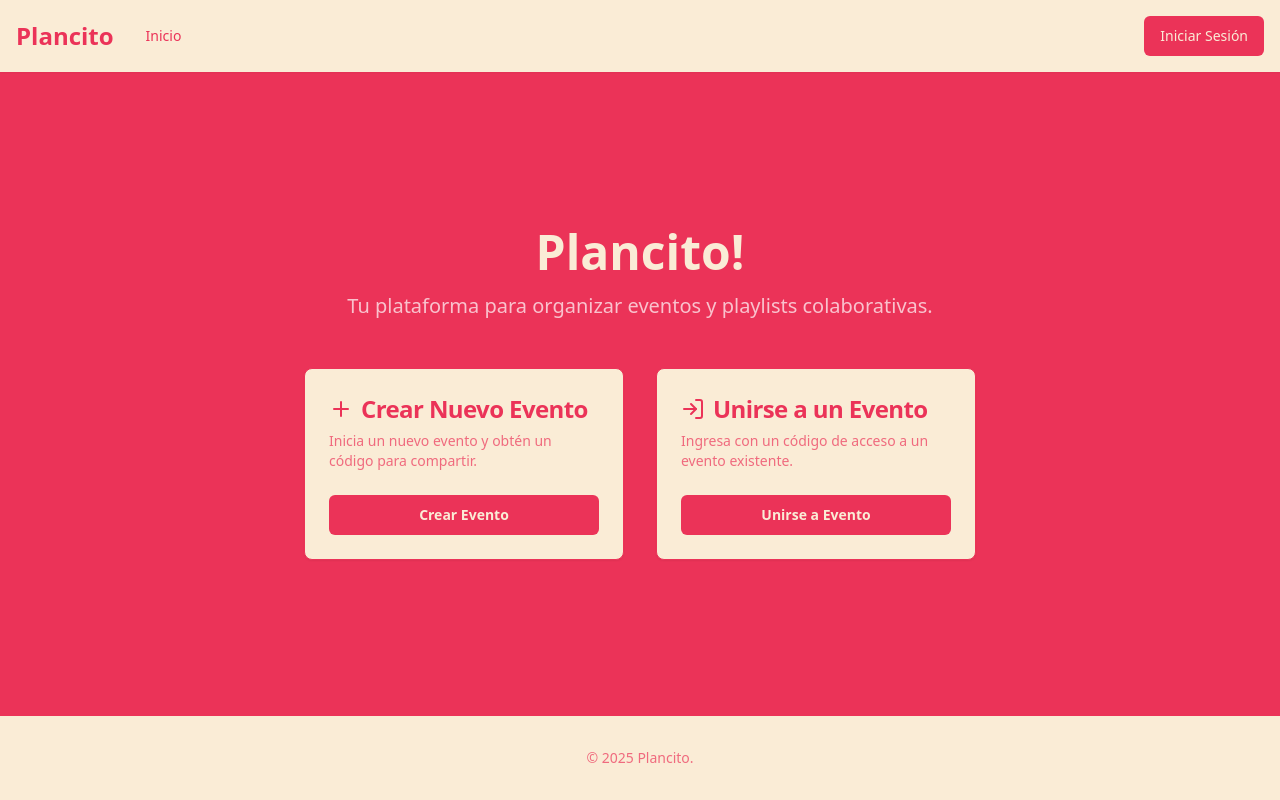
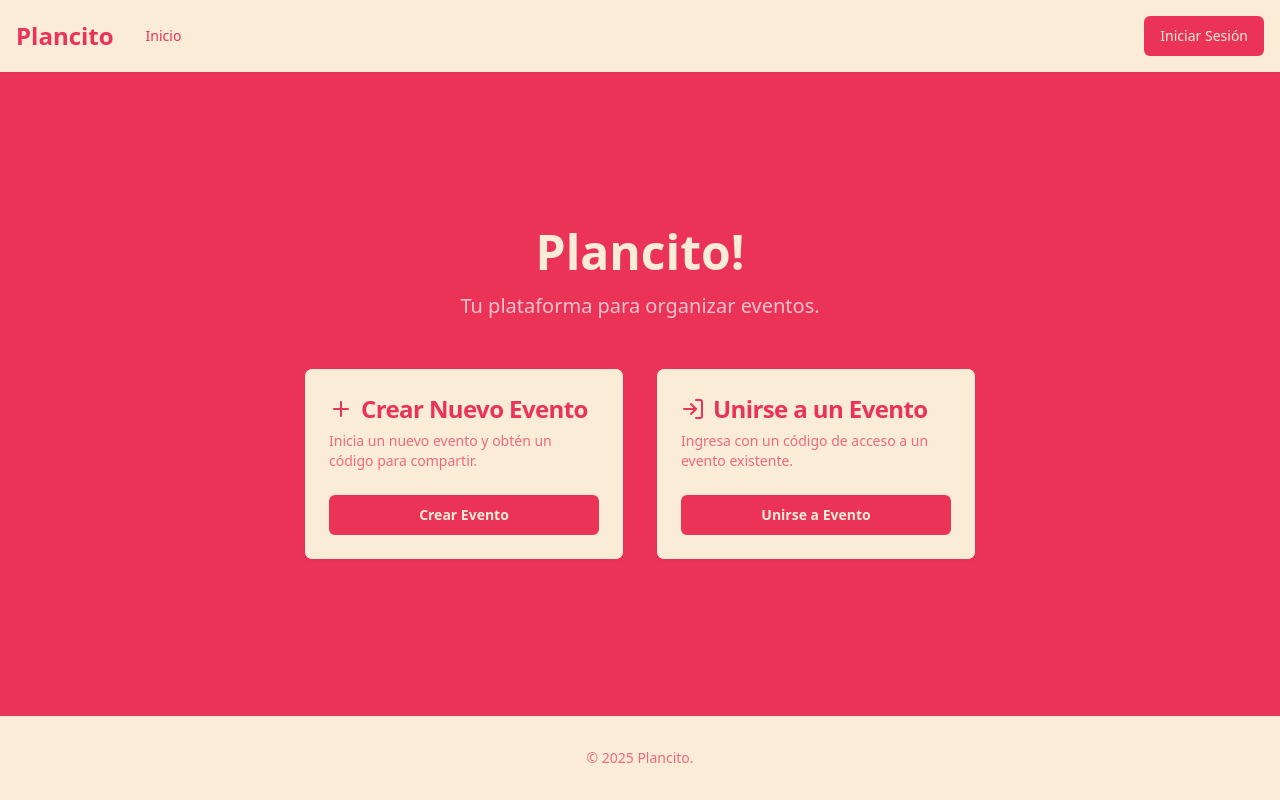
Before and after one commit to davidricota/juntada-ya, a React (Vite) app: page / in a window 1280 px wide. Built offline with nearby package versions, Linux system fonts and the light colour scheme; no server answers.

Commit message:
Update homepage description for clarity and conciseness

```diff
--- a/src/pages/Index.tsx
+++ b/src/pages/Index.tsx
@@ -9,9 +9,7 @@ const HomePage: React.FC = () => {
     <div className="flex flex-col items-center justify-center p-4">
       <header className="text-center mb-12">
         <h1 className="text-5xl font-bold text-foreground mb-4">Plancito!</h1>
-        <p className="text-xl text-muted-foreground">
-          Tu plataforma para organizar eventos y playlists colaborativas.
-        </p>
+        <p className="text-xl text-muted-foreground">Tu plataforma para organizar eventos.</p>
       </header>
 
       <div className="grid md:grid-cols-2 gap-8 w-full max-w-2xl">
```
